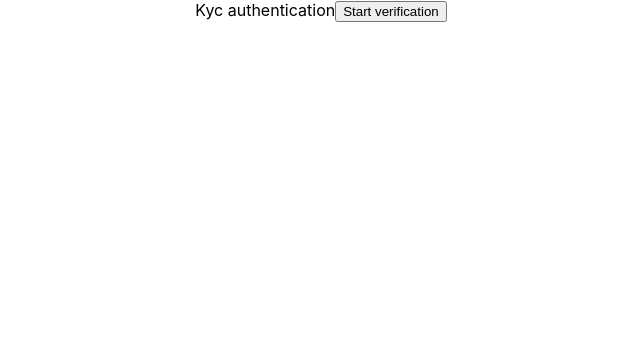
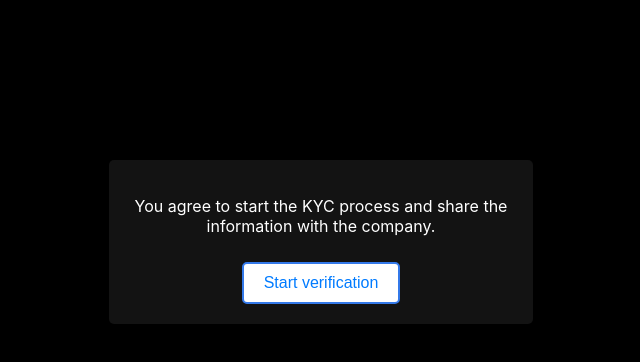
Before and after one commit to codewizard26/eumlet-test, a React (Create React App) app: page / in a window 1280 px wide. Shown: the top 362 px of the page, without its empty margins (319-959 px from the left). Built offline with nearby package versions, Linux system fonts and the light colour scheme; no server answers.

Commit message:
ui changes

```diff
--- a/src/App.css
+++ b/src/App.css
@@ -1,38 +1,3 @@
 .App {
   text-align: center;
 }
-
-.App-logo {
-  height: 40vmin;
-  pointer-events: none;
-}
-
-@media (prefers-reduced-motion: no-preference) {
-  .App-logo {
-    animation: App-logo-spin infinite 20s linear;
-  }
-}
-
-.App-header {
-  background-color: #282c34;
-  min-height: 100vh;
-  display: flex;
-  flex-direction: column;
-  align-items: center;
-  justify-content: center;
-  font-size: calc(10px + 2vmin);
-  color: white;
-}
-
-.App-link {
-  color: #61dafb;
-}
-
-@keyframes App-logo-spin {
-  from {
-    transform: rotate(0deg);
-  }
-  to {
-    transform: rotate(360deg);
-  }
-}
--- a/src/App.js
+++ b/src/App.js
@@ -1,73 +1,17 @@
-import logo from './logo.svg';
+import React, { useState } from 'react';
 import './App.css';
-import { Synaps } from '@synaps-io/verify-sdk'
-
-import React, { useEffect, useState } from 'react';
+import Kyc from './Kyc';
 
 const App = () => {
-    const [sessionId, setSessionId] = useState(null);
+  const [showModal, setShowModal] = useState(true); // Set showModal to true initially to open the modal
 
-    useEffect(() => {
-      const fetchData = async () => {
-        try {
-          const response = await fetch('https://api.synaps.io/v4/session/init', {
-            method: 'POST',
-            headers: {
-              'Api-Key': process.env.REACT_APP_API_KEY,
-              'Content-Type': 'application/json',
-            },
-            body: JSON.stringify({
-              alias: 'MY_ALIAS',
-            }),
-          });
-
-          if (!response.ok) {
-            throw new Error('Network response was not ok');
-          }
-
-          const data = await response.json();
-          console.log(data.session_id); // Log the response data
-
-          // Set the session ID in the state
-          setSessionId(data.session_id);
-        } catch (error) {
-          console.error('An error occurred:', error);
-          // Handle errors, e.g., show an error message to the user
-        }
-      };
-
-      fetchData(); // Call the async function when the component mounts
-    }, []);
-
-    // Synapse Modal
-    useEffect(() => {
-      if (sessionId) {
-        let init = true;
-
-        Synaps.init({
-          sessionId: sessionId,
-          onFinish: () => {
-            alert('Verification finished');
-          },
-          mode: 'modal',
-        });
-
-        return () => {
-          init = false;
-        };
-      }
-    }, [sessionId]);
-
-    const handleOpen = () => {
-      if (sessionId) {
-        Synaps.show();
-      }
+  const closeModal = () => {
+    setShowModal(false);
   };
 
   return (
     <div className="App">
-        Kyc authentication
-        <button onClick={handleOpen}>Start verification</button>
+      <Kyc showModal={showModal} closeModal={closeModal} />
     </div>
   );
 };
--- /dev/null
+++ b/src/Kyc.css
@@ -0,0 +1,42 @@
+/* Modal Container */
+.Kyc {
+
+}
+
+.Kyc.show {
+  display: flex;
+}
+
+/* Modal Content */
+.modal-content {
+  margin: 20vh auto;
+  width: 30vw;
+  height: max-content;
+  justify-content: center;
+  align-items: center;
+  z-index: 1;
+  background-color: #131313; /* Theme color */
+  color: white; /* Text color */
+  padding: 20px;
+  border-radius: 5px;
+  text-align: center;
+  box-shadow: 0 2px 4px rgba(0, 0, 0, 0.2);
+}
+
+/* Modal Button */
+.modal button {
+  margin-top: 10px;
+  color: #007bff; /* Button color */
+  background-color: white; /* Button text color */
+  border:2px solid #3479E9;
+  padding: 10px 20px;
+  border-radius: 5px;
+  cursor: pointer;
+  font-size: 16px;
+}
+
+
+
+.agree-text{
+  color: white;
+}
--- /dev/null
+++ b/src/Kyc.js
@@ -0,0 +1,19 @@
+import React, { useState } from 'react';
+import Modal from './Modal';
+import "./Kyc.css"
+
+const Kyc = ({ showModal, closeModal }) => {
+  return (
+    <div className={`modal ${showModal ? 'show' : ''}`}>
+
+      <div className="modal-content">
+        <p className='agree-text'>
+          You agree to start the KYC process and share the information with the company.
+        </p>
+        <Modal/>
+      </div>
+    </div>
+  );
+};
+
+export default Kyc;
--- /dev/null
+++ b/src/Modal.js
@@ -0,0 +1,74 @@
+import { Synaps } from '@synaps-io/verify-sdk'
+import React, { useEffect, useState } from 'react';
+
+
+
+
+const Modal = () =>{
+    const [sessionId, setSessionId] = useState(null);
+
+    useEffect(() => {
+      const fetchData = async () => {
+        try {
+          const response = await fetch('https://api.synaps.io/v4/session/init', {
+            method: 'POST',
+            headers: {
+              'Api-Key': process.env.REACT_APP_API_KEY,
+              'Content-Type': 'application/json',
+            },
+            body: JSON.stringify({
+              alias: 'MY_ALIAS',
+            }),
+          });
+
+          if (!response.ok) {
+            throw new Error('Network response was not ok');
+          }
+
+          const data = await response.json();
+          console.log(data.session_id); // Log the response data
+
+          // Set the session ID in the state
+          setSessionId(data.session_id);
+        } catch (error) {
+          console.error('An error occurred:', error);
+          // Handle errors, e.g., show an error message to the user
+        }
+      };
+
+      fetchData(); // Call the async function when the component mounts
+    }, []);
+
+    // Synapse Modal
+    useEffect(() => {
+      if (sessionId) {
+        let init = true;
+
+        Synaps.init({
+          sessionId: sessionId,
+          onFinish: () => {
+            alert('Verification finished');
+          },
+          mode: 'modal',
+        });
+
+        return () => {
+          init = false;
+        };
+      }
+    }, [sessionId]);
+
+    const handleOpen = () => {
+      if (sessionId) {
+        Synaps.show();
+      }
+    };
+
+    return (
+      <div className="App">
+        <button onClick={handleOpen}>Start verification</button>
+      </div>
+    );
+}
+
+export default Modal
--- a/src/index.css
+++ b/src/index.css
@@ -5,6 +5,7 @@ body {
     sans-serif;
   -webkit-font-smoothing: antialiased;
   -moz-osx-font-smoothing: grayscale;
+  background-color: rgb(0, 0, 0);
 }
 
 code {
```
Also changed, not shown: src/Modal.css (added), src/logo.svg (deleted), 1 other file (tests, documents, lock files or other folders). Lines whose indentation alone changed are shown as unchanged.
